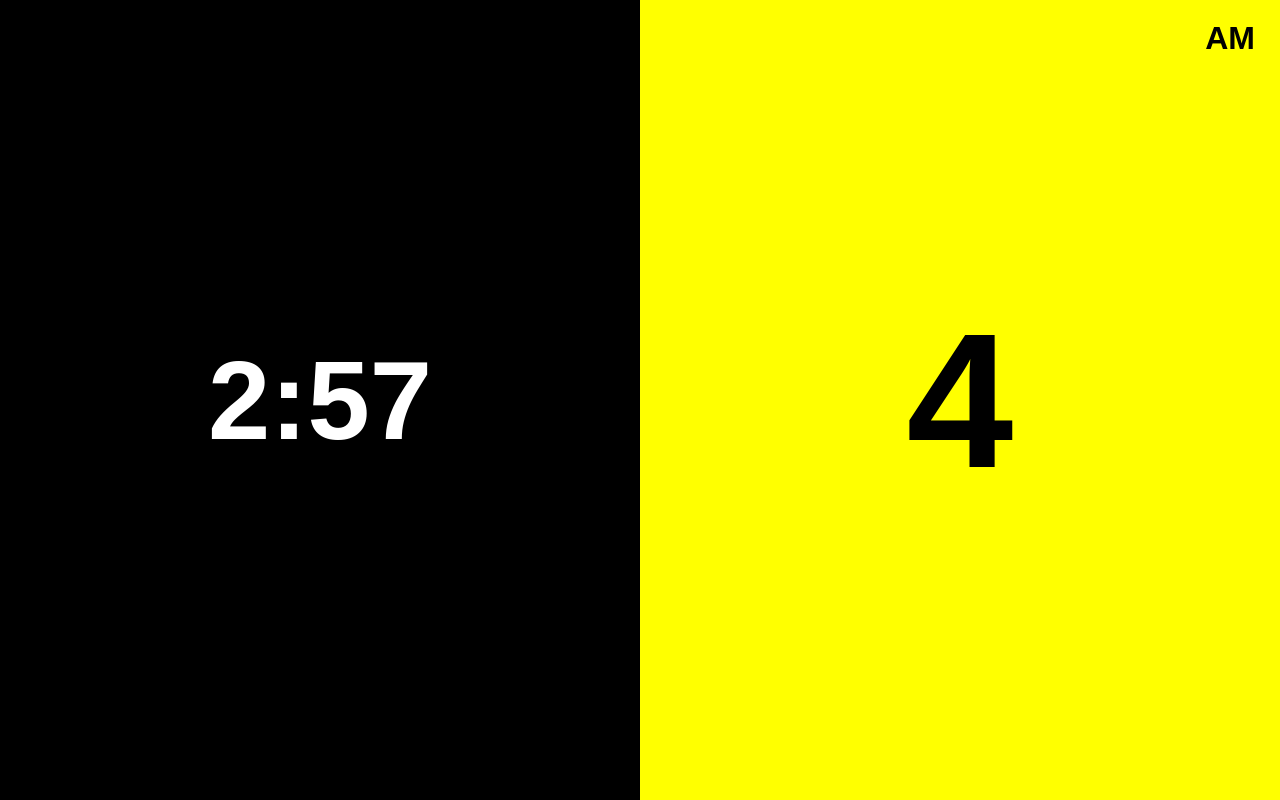
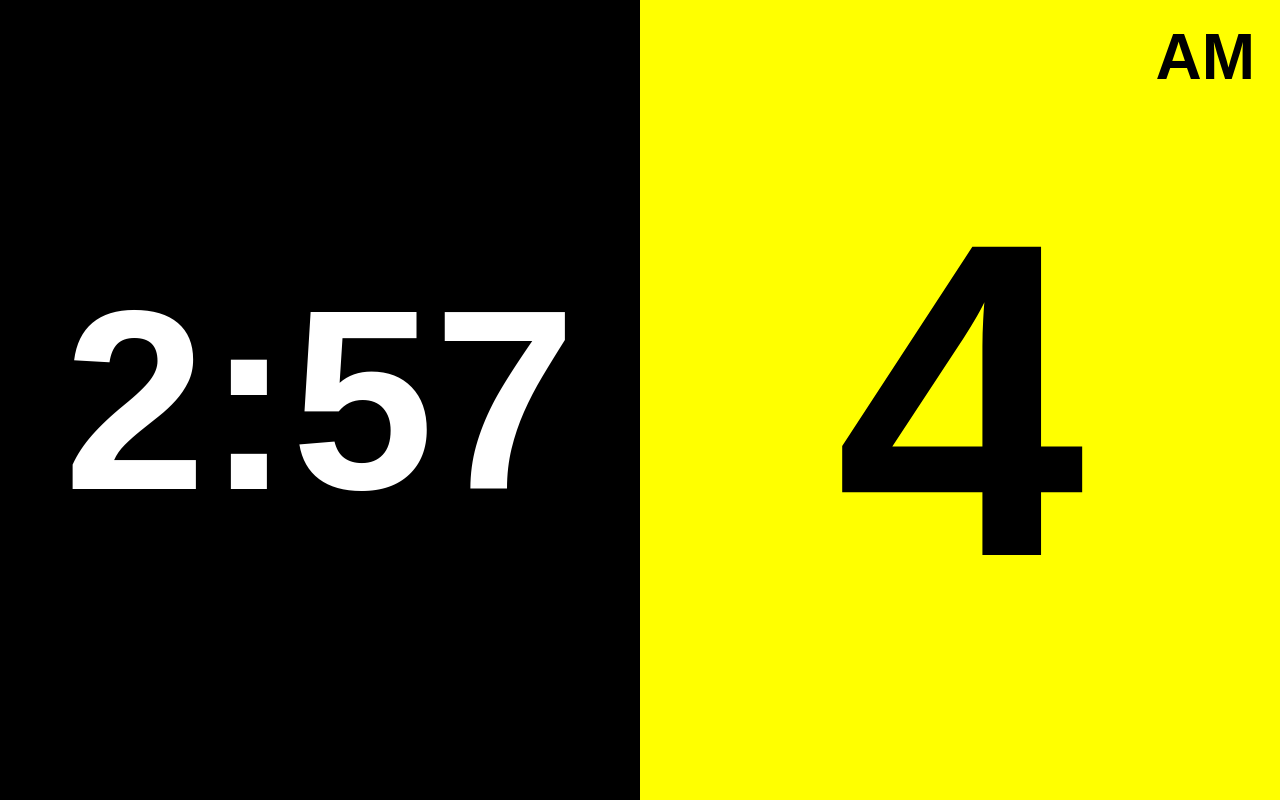
Before and after one commit to WebDev47621/Digital_Clock, a plain HTML site: page index.html in a window 1280 px wide. Drawn offline with Linux system fonts and the light colour scheme.

Commit message:
Updated colon and debugged code

```diff
--- a/script.js
+++ b/script.js
@@ -9,6 +9,9 @@ const setTime = () => {
     const currentHours = currentTime.getHours();
     const currentMinutes = currentTime.getMinutes();
     const currentSeconds = currentTime.getSeconds();
+    colon.style.visibility = 'visible';
+
+    setTimeout(() => { colon.style.visibility = 'hidden' }, 500);
 
     hours.innerHTML = currentHours % 12;
     minutes.innerHTML = currentMinutes;
@@ -18,7 +21,7 @@ const setTime = () => {
     console.log(currentMinutes);
     console.log(currentSeconds);
 
-    amPm.innerHTML = hours >= 12 ? 'PM' : 'AM';
+    amPm.innerHTML = currentHours >= 12 ? 'PM' : 'AM';
 }
 
 setInterval(setTime, 1000);
--- a/styles.css
+++ b/styles.css
@@ -22,19 +22,19 @@
 .hour-min-box {
     background-color: black;
     color: white;
-    font-size: 7rem;
+    font-size: 20vw;
     flex-direction: row;
 }
 
 .seconds-box {
     background-color: yellow;
-    font-size: 12rem;
+    font-size: 35vw;
     flex-direction: column;
     position: relative;
 }
 
 .seconds-box #am-pm {
-    font-size: 2rem;
+    font-size: 5vw;
     position: absolute;
     top: 20px;
     right: 25px;
```
